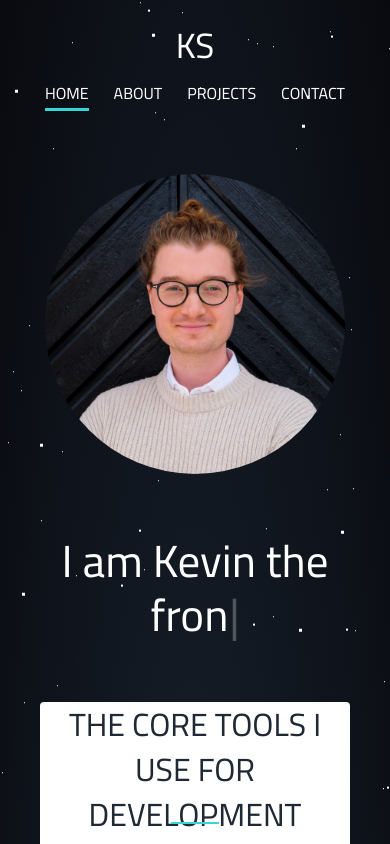
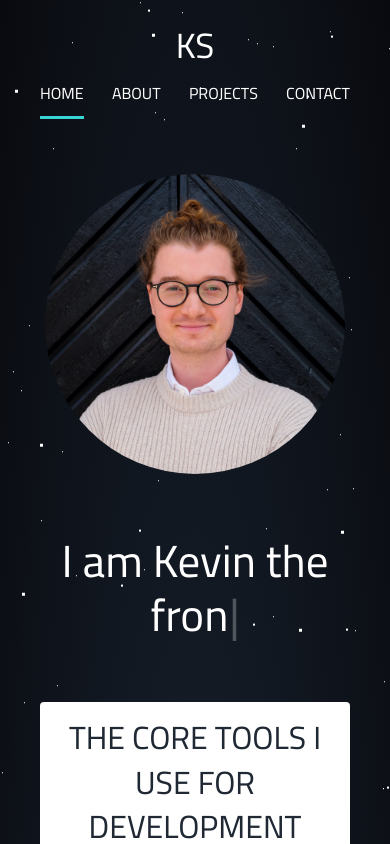
Before and after one commit to kevinsvanback/portfolio-website, a React (Create React App) app: page / in a window 390 px wide. Shown: the top 844 px of the page. Built offline with nearby package versions, Linux system fonts and the light colour scheme.

Commit message:
style updates

```diff
--- a/src/components/Footer.module.css
+++ b/src/components/Footer.module.css
@@ -67,7 +67,6 @@
 
 @media (max-width: 550px) {
   .footerContent {
-    height: 150px;
     flex-direction: column;
     justify-content: space-evenly;
     flex-direction: column-reverse;
--- a/src/components/Header.module.css
+++ b/src/components/Header.module.css
@@ -83,26 +83,18 @@ padding-bottom: 8px;
   }
 
   ul {
-    width: 400px;
+    /* width: 400px; */
+    width: 100%;
   }
 
   li {
     margin-bottom: 14px;
   }
+}
 
-  .link {
-    padding-bottom: 0;
+@media (max-width: 350px) {
+  ul {
+    display: flex;
+    flex-direction: column;
   }
 }
-
-@media (max-width: 450px) {
-  ul {
-    width: 350px;
-  }
-}
-
-@media (max-width: 400px) {
-  ul {
-    width: 300px;
-  }
-}
--- a/src/pages/HomePage.module.css
+++ b/src/pages/HomePage.module.css
@@ -146,6 +146,12 @@
   }
 }
 
+@media (max-width: 680px) {
+  .developmentHeading {
+    height: 120px;
+  }
+}
+
 @media (max-width: 640px) {
   .processContainer {
     flex-direction: column;
@@ -155,6 +161,8 @@
   .processChunk {
     gap: 10px;
   }
+
+
 }
 
 @media (max-width: 600px) {
@@ -162,9 +170,7 @@
     height: 550px;
   } */
 
-  .developmentHeading {
-    height: 120px;
-  }
+
 
   .sectionTitle {
     line-height: 1.4;
@@ -177,6 +183,12 @@
   }
 }
 
+@media (max-width: 395px) {
+  .developmentHeading {
+    height: 160px;
+  }
+}
+
 @media (max-width: 315px) {
   .developmentHeading {
     height: 160px;
--- a/src/pages/ProjectsPage.module.css
+++ b/src/pages/ProjectsPage.module.css
@@ -31,7 +31,7 @@
   /* display: flex;
   flex-direction: column;
   justify-content: space-around; */
-  margin: 0 15px 15px 15px;
+  margin: 4px 24px 24px 24px;
 }
 
 .buttonContainer {
@@ -39,7 +39,7 @@
   display: flex;
   flex-direction: row;
   justify-content: space-evenly;
-  margin-top: 10px;
+  margin-top: 20px;
 }
 
 .button {
```
